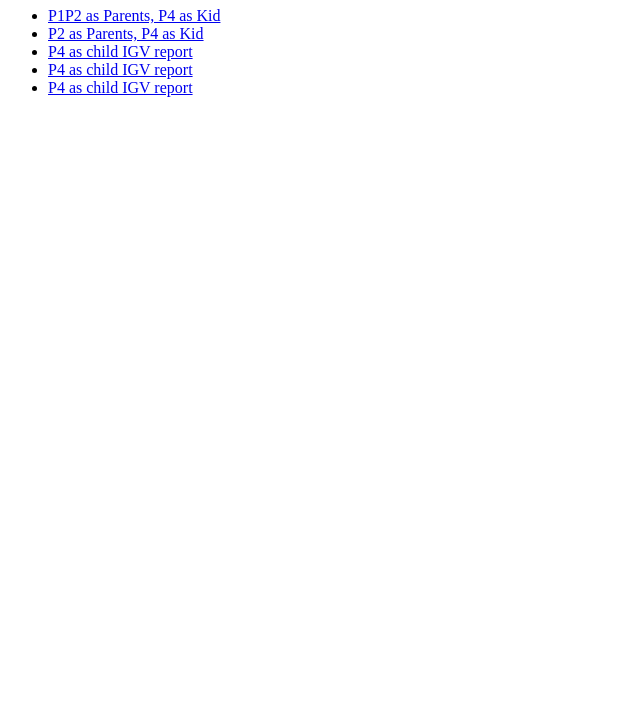
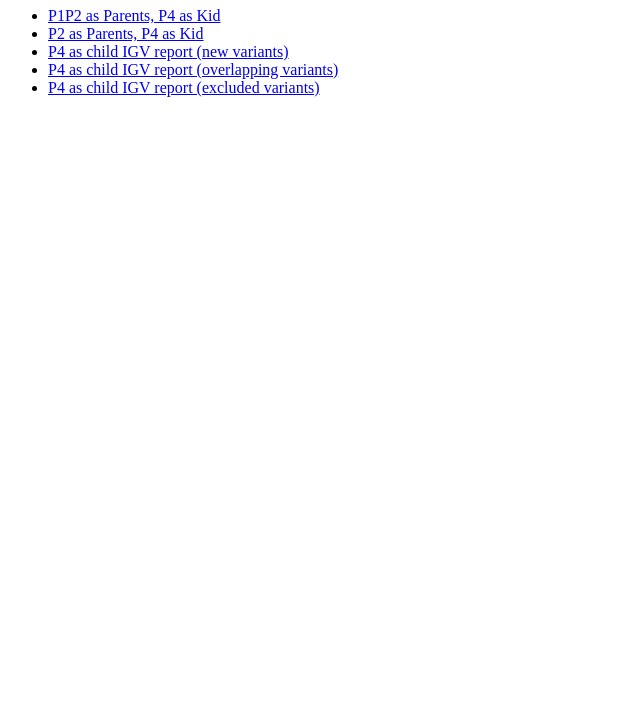
Before and after one commit to candiceleilani/html_files, a plain HTML site: page index.html in a window 1280 px wide. Shown: the part 73-800 px from the top of the page, without its empty margins (0-640 px from the left). Drawn offline with Linux system fonts and the light colour scheme.

Commit message:
Update index.html

```diff
--- a/index.html
+++ b/index.html
@@ -10,9 +10,9 @@
     <ul>
         <li><a href="density_files/P1P2asparents_P4askid.html">P1P2 as Parents, P4 as Kid</a></li>
         <li><a href="density_files/P2asparents_P4askid.html">P2 as Parents, P4 as Kid</a></li>
-        <li><a href="IGV_reports_files/P4_report.html">P4 as child IGV report</a></li>
-        <li><a href="IGV_reports_files/P4_overlapping_report.html">P4 as child IGV report</a></li>
-        <li><a href="IGV_reports_files/P4_excluded_report.html">P4 as child IGV report</a></li>
+        <li><a href="IGV_reports_files/P4_report.html">P4 as child IGV report (new variants) </a></li>
+        <li><a href="IGV_reports_files/P4_overlapping_report.html">P4 as child IGV report (overlapping variants) </a></li>
+        <li><a href="IGV_reports_files/P4_excluded_report.html">P4 as child IGV report (excluded variants) </a></li>
     </ul>
 </body>
 </html>
```
